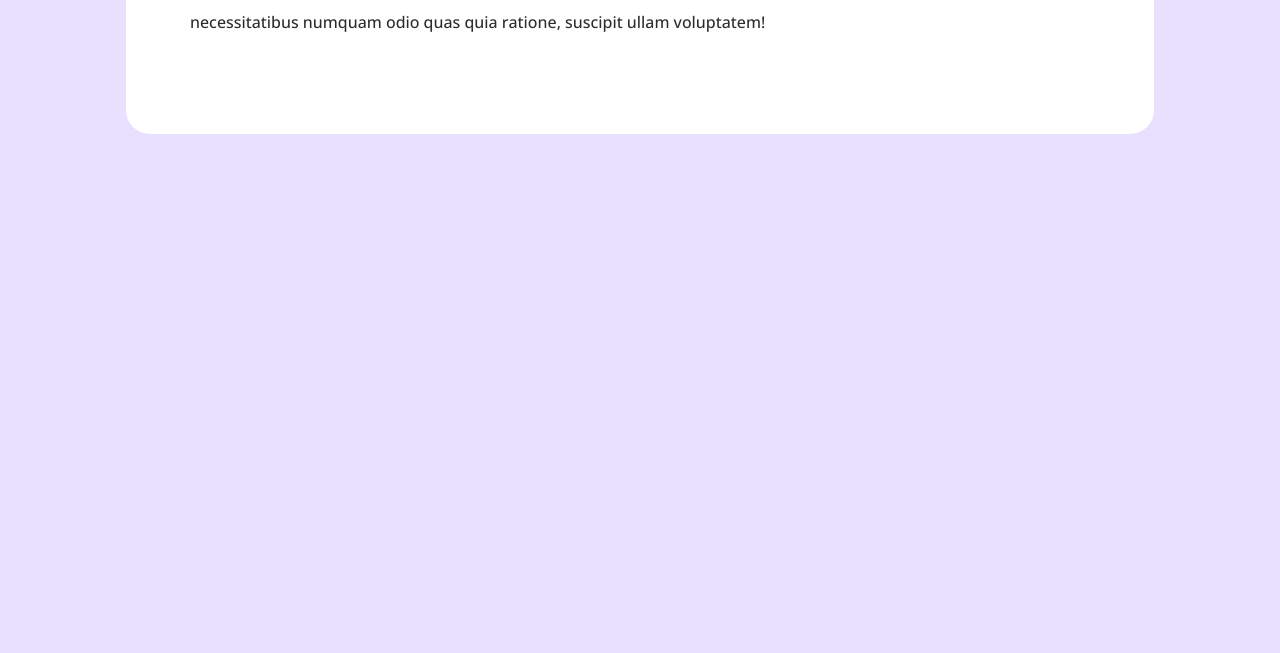
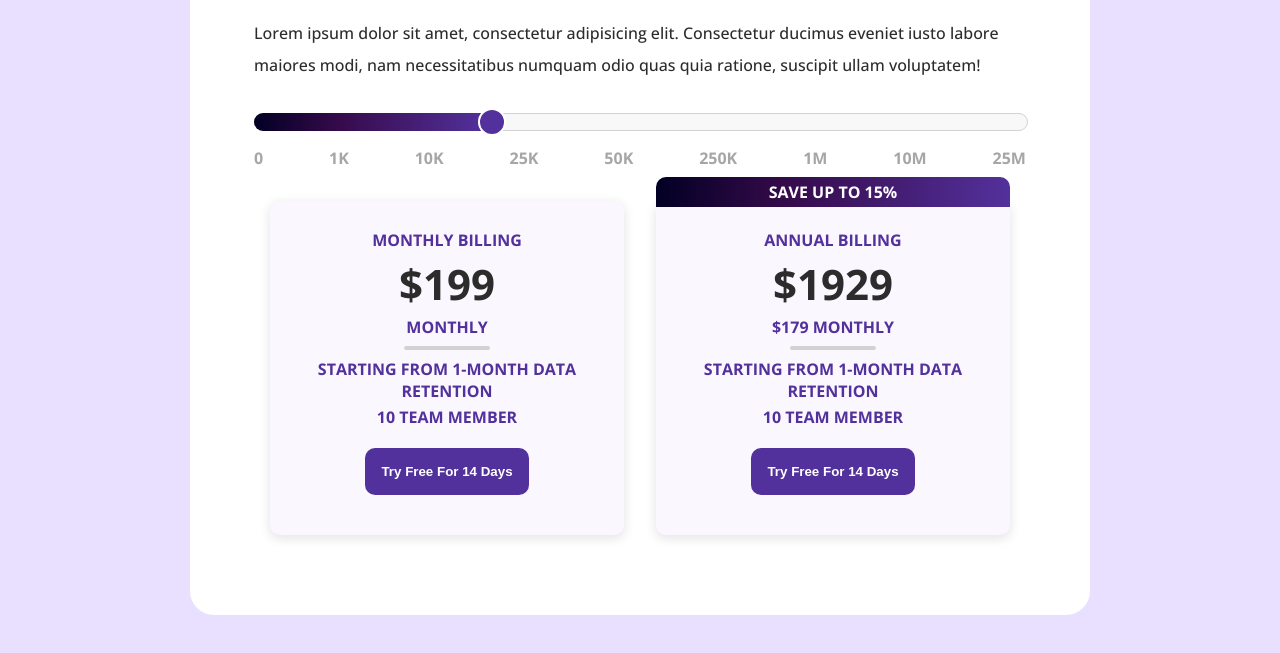
Before and after one commit to EshrakRahman/Cost_estimator_project, a plain HTML site: page index.html in a window 1280 px wide. Shown: the part 543-1196 px from the top of the page. Before the commit the page ends 800 px from the top, so only its background shows below. Drawn offline with nearby package versions, Linux system fonts and the light colour scheme.

Commit message:
Cost project finished without media quary

```diff
--- a/index.css
+++ b/index.css
@@ -11,6 +11,7 @@
 
 h1 {
   color: rgb(83, 49, 156);
+  margin: 32px 0 54px 0;
 }
 
 .container {
@@ -24,6 +25,7 @@
   justify-content: center;
   align-items: center;
   flex-direction: column;
+  box-sizing: border-box;
 }
 
 .tabs {
@@ -138,3 +140,119 @@
   line-height: 32px;
   margin: 16px 0 32px 0;
 }
+.slider {
+  width: 100%;
+  position: relative;
+}
+.bar {
+  width: 100%;
+  height: 16px;
+  background-color: rgb(248, 248, 248);
+  border: 1px solid rgb(210, 210, 210);
+  border-radius: 20px;
+}
+
+.bar .progress {
+  width: 30%;
+  height: 18px;
+  background: linear-gradient(90deg, rgba(2,0,36,1) 0%, rgba(53,10,74,1) 36%, rgba(83,49,156,1) 100%);
+  border-top-left-radius: 20px;
+  border-bottom-left-radius: 20px;
+  position: absolute;
+  top: 0;
+  left: 0;
+}
+
+.bar .point {
+  height: 24px;
+  width: 24px;
+  background-color: rgb(83, 49, 156);
+  position: absolute;
+  top: -5px;
+  left: 29%;
+  border-radius: 50%;
+  border: 2px solid white;
+  transition: 0.15s transform ease;
+}
+.bar .point:hover {
+  cursor: pointer;
+  transform: scale(1.15);
+}
+.scale {
+  width: 100%;
+  margin-bottom: 16px;
+}
+.slider .scale ul{
+  list-style: none;
+  display: flex;
+  justify-content: space-between;
+  padding: 0;
+  font-weight: bold;
+  color: rgb(166,166,166);
+  text-transform: uppercase;
+}
+.cards-container {
+  display: flex;
+  justify-content: space-between;
+}
+.card {
+  background-color: rgb(250,247,255);
+  border-radius: 10px;
+  padding: 16px 32px;
+  margin: 16px;
+  box-shadow: 0 3px 11px 1px rgba(0,0,0, 0.1) ;
+  text-align: center;
+  font-weight: bold;
+  color: rgb(83,49,156);
+  text-transform: uppercase;
+  transition: 0.15s transform ease-in-out;
+  position: relative;
+
+}
+
+.card:hover {
+  transform: translatey(-8px);
+}
+
+.card .top-section p {
+  margin: 4px 0;
+}
+.card .top-section {
+  padding: 8px;
+}
+.card hr {
+  width: 30%;
+  border: 2px solid rgb(210,210,210);
+  border-radius: 2px;
+}
+.card .price {
+  font-size: 42px;
+  color: rgb(44,44,44);
+}
+
+.card button {
+  border: none;
+  color: white;
+  background-color: rgb(83,49,156);
+  padding: 16px;
+  border-radius: 10px;
+  font-weight: bold;
+  text-transform: capitalize;
+  transition: 0.15s transform ease-in-out;
+  margin: 16px 0;
+}
+
+.card button:hover {
+  transform: scale(1.05);
+}
+
+.top-section .save {
+  color: white;
+  background: linear-gradient(90deg, rgba(2,0,36,1) 0%, rgba(53,10,74,1) 36%, rgba(83,49,156,1) 100%);
+  width: 100%;
+  position: absolute;
+  top: -24px;
+  left: 0;
+  border-top-left-radius: 10px;
+  border-top-right-radius: 10px;
+}
--- a/index.html
+++ b/index.html
@@ -38,6 +38,52 @@
         <p class="description">
             Lorem ipsum dolor sit amet, consectetur adipisicing elit. Consectetur ducimus eveniet iusto labore maiores modi, nam necessitatibus numquam odio quas quia ratione, suscipit ullam voluptatem!
         </p>
+        <div class="slider">
+            <div class="bar">
+                <div class="progress"></div>
+                <div class="point"></div>
+            </div>
+            <div class="scale">
+                <ul>
+                    <li>0</li>
+                    <li>1k</li>
+                    <li>10k</li>
+                    <li>25k</li>
+                    <li>50k</li>
+                    <li>250k</li>
+                    <li>1M</li>
+                    <li>10M</li>
+                    <li>25M</li>
+                </ul>
+            </div>
+        </div>
+        <div class="cards-container">
+            <div class="card">
+                <div class="top-section">
+                    <p>Monthly Billing</p>
+                    <p class="price">$199</p>
+                    <p>Monthly</p>
+                    <hr>
+                    <p>Starting from 1-month data retention</p>
+                    <p>10 team member</p>
+                    <button>Try free for 14 days</button>
+                </div>
+            </div>
+            <div class="card">
+                <div class="top-section">
+                    <div class="save">
+                        <p>Save up to 15%</p>
+                    </div>
+                    <p>Annual Billing</p>
+                    <p class="price">$1929</p>
+                    <p>$179 Monthly</p>
+                    <hr>
+                    <p>Starting from 1-month data retention</p>
+                    <p>10 team member</p>
+                    <button>Try free for 14 days</button>
+                </div>
+            </div>
+        </div>
     </div>
 
 </body>
```
